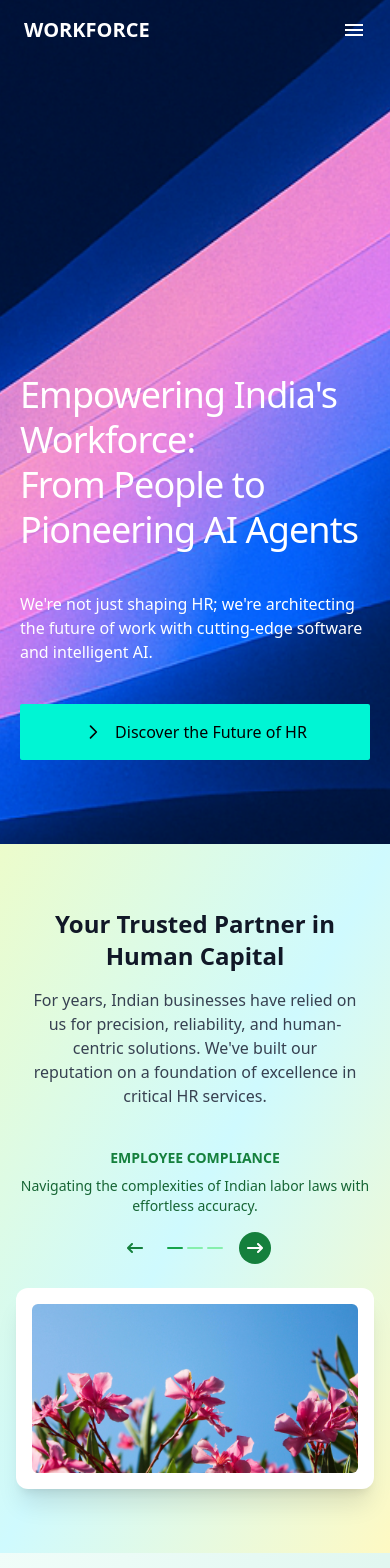
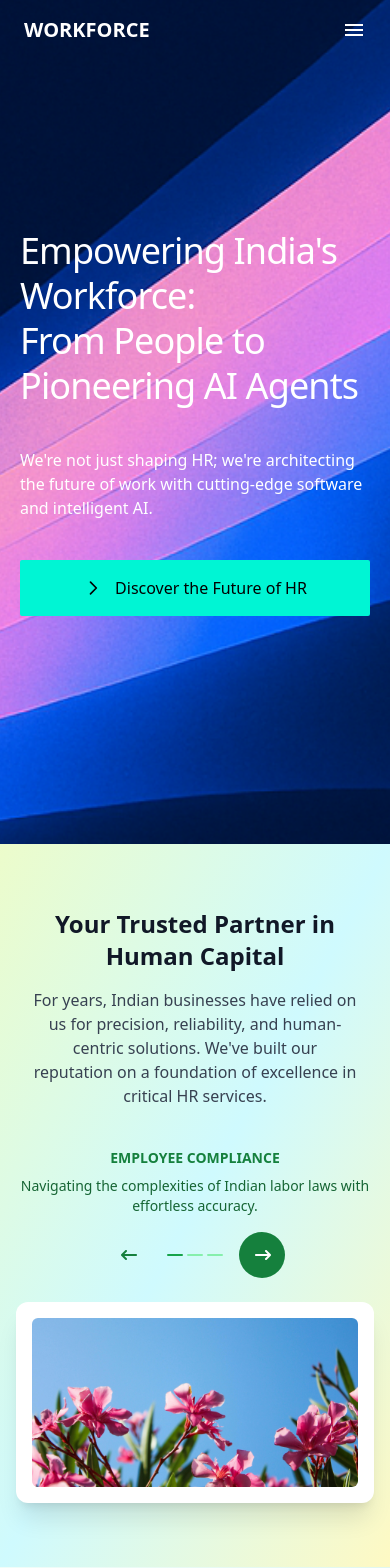
Before and after one commit to greatby/workforce, a React (Vite) app: page / in a window 390 px wide. Shown: the top 1568 px of the page. Built offline with nearby package versions, Linux system fonts and the light colour scheme.

Commit message:
Minor code changes for responsiveness

```diff
--- a/src/components/FeatureCards.jsx
+++ b/src/components/FeatureCards.jsx
@@ -114,7 +114,7 @@ export default function CardSlider() {
                 : "bg-white text-black hover:bg-gray-200"
             )}
           >
-            <FaChevronLeft className="h-5 w-5" />
+            <FaChevronLeft className="h-6 w-6" />
           </button>
           <button
             onClick={goNext}
@@ -126,7 +126,7 @@ export default function CardSlider() {
                 : "bg-white text-black hover:bg-gray-200"
             )}
           >
-            <FaChevronRight className="h-5 w-5" />
+            <FaChevronRight className="h-6 w-6" />
           </button>
         </div>
       </div>
--- a/src/components/Hero.jsx
+++ b/src/components/Hero.jsx
@@ -80,7 +80,7 @@ export default function Hero() {
       />
 
       {/* Hero Content */}
-      <div className="relative z-20 mx-auto mt-36 md:mt-0 flex h-full w-full max-w-7xl flex-col items-start justify-center px-5">
+      <div className="relative z-20 mx-auto md:mt-0 flex h-full w-full max-w-7xl flex-col items-start justify-center px-5">
         <div className="flex w-full flex-col gap-10 md:gap-16 md:max-w-5xl">
           <h1 className="text-4xl md:text-6xl font-light leading-tight tracking-tight">
             Empowering India's Workforce: <br /> From People to Pioneering AI
--- a/src/components/Navbar.jsx
+++ b/src/components/Navbar.jsx
@@ -207,16 +207,16 @@ export default function WindsurfNav() {
                                     {title}
                                   </p> */}
                                   {items.map((item, i) => (
-                                    <div key={i} className="">
+                                    <div key={i} className="mb-1">
                                       <a
                                         href={item.href || "#"}
                                         target="_blank"
                                         rel="noopener noreferrer"
                                         className={`${
                                           scrolled
-                                            ? "bg-[#f9f3e9] text-black"
-                                            : "bg-transparent text-white"
-                                        } font-semibold uppercase`}
+                                            ? "bg-[#f9f3e9] text-[#00000091]"
+                                            : "bg-transparent text-[#ffffff9e]"
+                                        } font-medium uppercase `}
                                       >
                                         {item.label}
                                       </a>
--- a/src/components/Slider.jsx
+++ b/src/components/Slider.jsx
@@ -67,7 +67,7 @@ export default function ImageHighlightBlock({ sectionData }) {
             <button
               onClick={prev}
               disabled={index === 0}
-              className={`rounded-full w-[32px] h-[32px] md:w-[64px] md:h-[64px] lg:w-[64px] lg:h-[64px] px-2 md:px-6 lg:px-6 transition-colors ${
+              className={`rounded-full w-[46px] h-[46px] md:w-[64px] md:h-[64px] lg:w-[64px] lg:h-[64px] px-4 md:px-6 lg:px-6 transition-colors ${
                 index === 0
                   ? "bg-transparent text-green-700 cursor-default"
                   : "bg-green-700 text-white hover:bg-green-800"
@@ -90,7 +90,7 @@ export default function ImageHighlightBlock({ sectionData }) {
             <button
               onClick={next}
               disabled={index === slides.length - 1}
-              className={`rounded-full w-[32px] h-[32px] md:w-[64px] md:h-[64px] lg:w-[64px] lg:h-[64px] px-2 md:px-6 lg:px-6 transition-colors ${
+              className={`rounded-full w-[46px] h-[46px] md:w-[64px] md:h-[64px] lg:w-[64px] lg:h-[64px] px-4 md:px-6 lg:px-6 transition-colors ${
                 index === slides.length - 1
                   ? "bg-transparent text-green-700 cursor-default"
                   : "bg-green-700 text-white hover:bg-green-800"
--- a/src/index.css
+++ b/src/index.css
@@ -2,8 +2,9 @@
 @tailwind components;
 @tailwind utilities;
 
-body{
+body,html{
     overflow-x: hidden;
+    position: relative;
 }
 
 @keyframes moveStroke {
```
